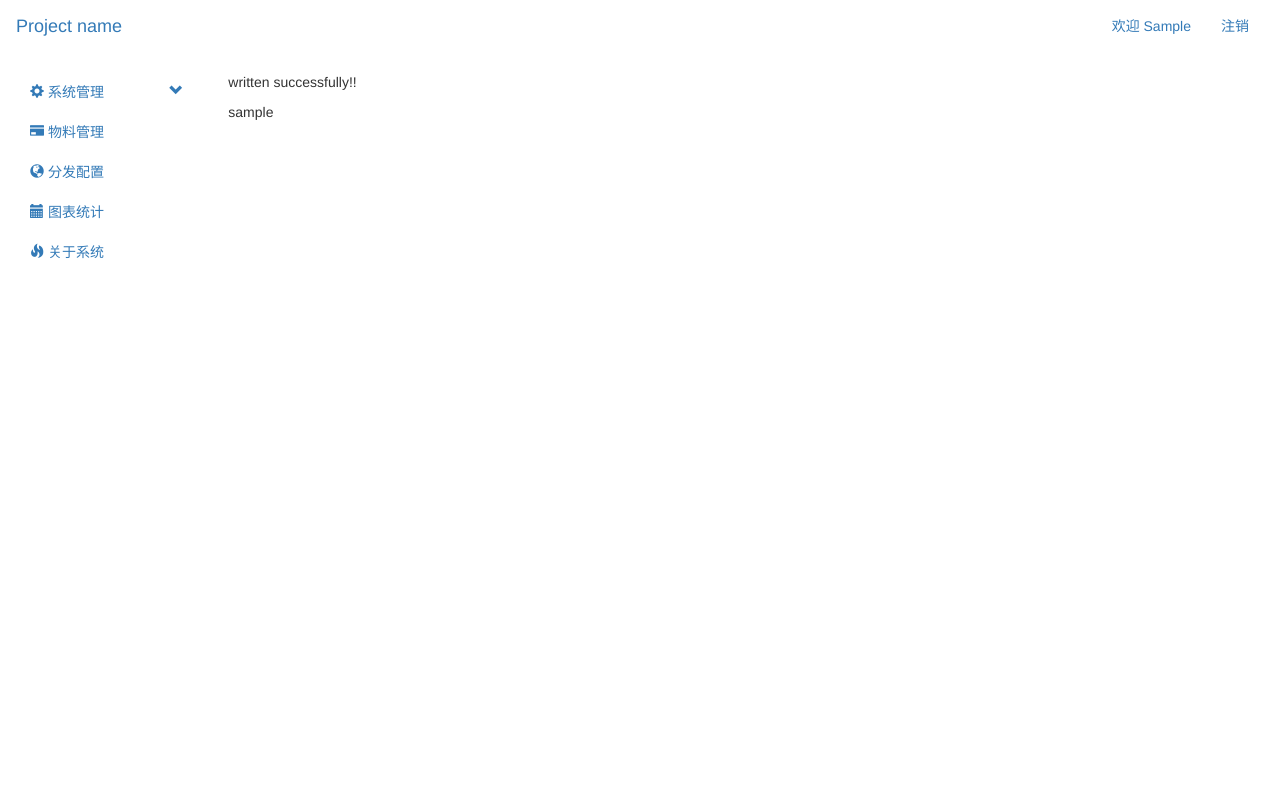
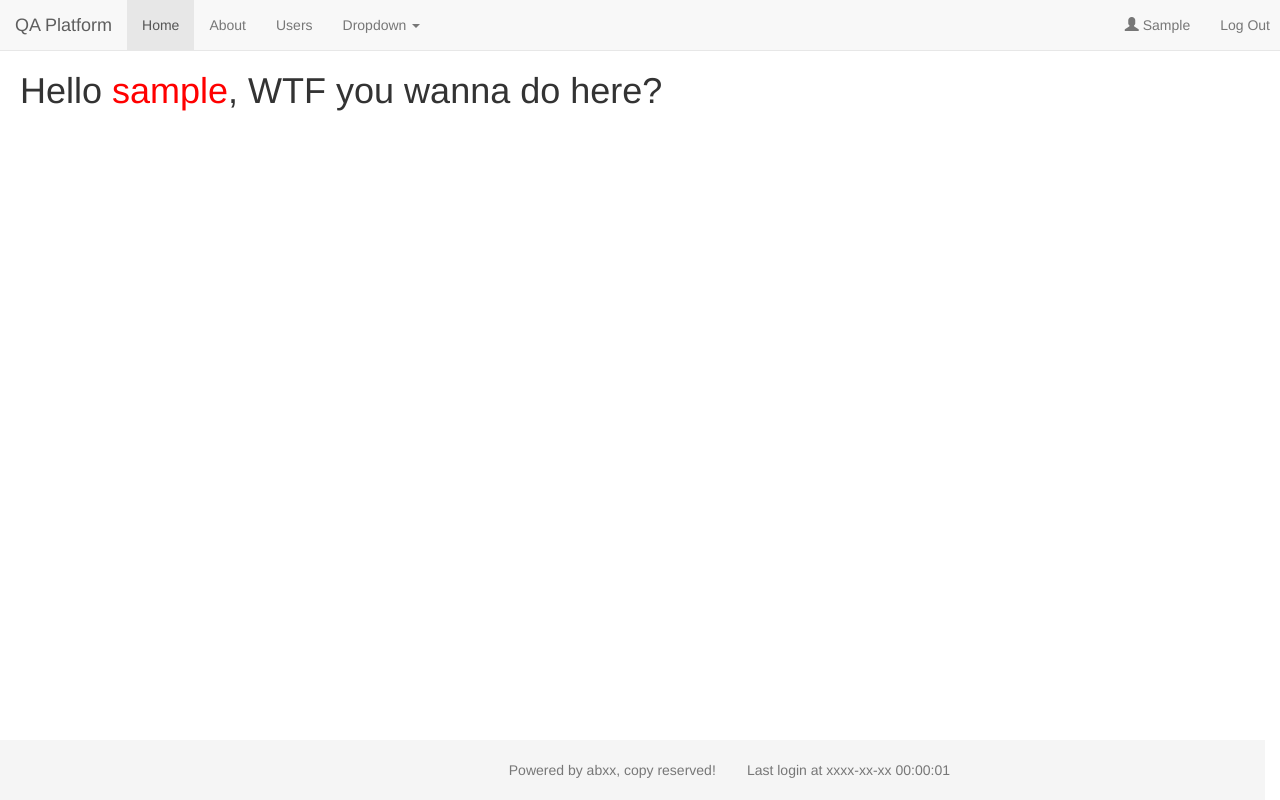
Before and after one commit to nicklasyao/qa-plateform, a Django app: page / in a window 1280 px wide. Run offline with Django 3.2, Linux system fonts and the light colour scheme; the visitor is signed in with stand-in values (Sample User, id 1); some libraries are stand-ins or nearby versions.

Commit message:
new nav bar
reset nav bar

```diff
--- a/home/templates/index.html
+++ b/home/templates/index.html
@@ -1,7 +1,6 @@
 {% extends "base_page.html" %}
 {% block content %}
 
-<p>written successfully!!</p>
-<p>{{ user }}</p>
+<h1>Hello <span style="color:red">{{ user }}</span>, WTF you wanna do here?</h1>
 
 {% endblock %}
--- /dev/null
+++ b/static/bootstrap-3.3.7-dist/css/sticky-footer.css
@@ -0,0 +1,33 @@
+/* Sticky footer styles
+-------------------------------------------------- */
+html {
+  position: relative;
+  min-height: 100%;
+}
+body {
+  /* Margin bottom by footer height */
+  margin-bottom: 60px;
+}
+.footer {
+  position: absolute;
+  bottom: 0;
+  width: 100%;
+  /* Set the fixed height of the footer here */
+  height: 60px;
+  background-color: #f5f5f5;
+}
+
+
+/* Custom page CSS
+-------------------------------------------------- */
+/* Not required for template or sticky footer method. */
+
+.container {
+  width: auto;
+  max-width: 680px;
+  padding: 0 15px;
+}
+.container .text-muted {
+  margin: 20px 0;
+  float: right;
+}
--- a/static/bootstrap-3.3.7-dist/js/test.js
+++ /dev/null
@@ -1,3 +0,0 @@
-function test(){
-alert('aaaaaaaaaa')
-}
--- a/templates/base_page.html
+++ b/templates/base_page.html
@@ -3,17 +3,18 @@
 <head>
     <meta charset="UTF-8">
     <link href="/static/bootstrap-3.3.7-dist/css/bootstrap.min.css" rel="stylesheet">
+    <link href="/static/bootstrap-3.3.7-dist/css/sticky-footer.css" rel="stylesheet">
     <script src="/static/bootstrap-3.3.7-dist/js/jquery-3.3.1.js"></script>
     <script src="/static/bootstrap-3.3.7-dist/js/bootstrap.min.js"></script>
-    <script src="/static/bootstrap-3.3.7-dist/js/test.js"></script>
     <title>QA Platform</title>
 </head>
-<body >
-<div class="container-fluid" style="background-image:'static/images/back.jpg'">
-    <!--{% block nav_bar %}-->
+<body>
+<div class="container-fluid">
+    <!--to nav bar-->
     <div class="row">
-        <nav class="navbar">
-            <div class="container-fluid">
+        <div col-lg-12>
+            <!-- Fixed navbar -->
+            <nav class="navbar navbar-default navbar-fixed-top">
                 <div class="navbar-header">
                     <button type="button" class="navbar-toggle collapsed" data-toggle="collapse" data-target="#navbar"
                             aria-expanded="false" aria-controls="navbar">
@@ -22,82 +23,76 @@
                         <span class="icon-bar"></span>
                         <span class="icon-bar"></span>
                     </button>
-                    <a class="navbar-brand" href="/">Project name</a>
+                    <a class="navbar-brand" href="/">QA Platform</a>
                 </div>
-                <div id="navbar" class="navbar-collapse collapse">
+                <div id="navbar" class="navbar-collapse collapse" style="padding-right:10px">
+                    <ul class="nav navbar-nav">
+                        <li class="active">
+                            <a href="/">Home</a>
+                        </li>
+                        <li>
+                            <a href="/learning/">About</a>
+                        </li>
+                        <li>
+                            <a href="/user/" onclick="resetClass">Users</a>
+                        </li>
+                        <li class="dropdown">
+                            <a href="#" class="dropdown-toggle" data-toggle="dropdown" role="button"
+                               aria-haspopup="true" aria-expanded="false">Dropdown <span class="caret"></span></a>
+                            <ul class="dropdown-menu">
+                                <li>
+                                    <a href="#">Action</a>
+                                </li>
+                                <li>
+                                    <a href="#">Another action</a>
+                                </li>
+                                <li>
+                                    <a href="#">Something else here</a>
+                                </li>
+                                <li role="separator" class="divider"></li>
+                                <li class="dropdown-header">Nav header</li>
+                                <li>
+                                    <a href="#">Separated link</a>
+                                </li>
+                                <li>
+                                    <a href="#">One more separated link</a>
+                                </li>
+                            </ul>
+                        </li>
+                    </ul>
                     <ul class="nav navbar-nav navbar-right">
-                        <li><a>欢迎 {{ user.first_name }}</a></li>
-                        <!--<li><a href="#">Dashboard</a></li>-->
-                        <!--<li><a href="#">Settings</a></li>-->
-                        <!--<li><a href="#">Profile</a></li>-->
-                        <li><a href="/logout/">注销</a></li>
+                        <li>
+                            <a><i class="glyphicon glyphicon-user"></i> {{ user.first_name }}</a>
+                        </li>
+                        <li>
+                            <!--<a href="#">{{ user.first_name }}</a>-->
+                        </li>
+                        <li>
+                            <a href="/logout/">Log Out</a>
+                        </li>
                     </ul>
-                    <!--<form class="navbar-form navbar-right">-->
-                        <!--<input type="text" class="form-control" placeholder="Search...">-->
-                    <!--</form>-->
                 </div>
-            </div>
+                <!--/.nav-collapse -->
         </nav>
     </div>
-    <!--{% endblock %}-->
-
-     <!--side bar & content-->
-    <div class="row">
-        <div class="col-lg-2">
-            {% block side_bar %}
-            <ul id="main-nav" class="nav">
-                    <li>
-                        <a href="#systemSetting" class="nav-header collapsed" data-toggle="collapse">
-                            <i class="glyphicon glyphicon-cog"></i>
-                            系统管理
-                            <span class="pull-right glyphicon glyphicon-chevron-down"></span>
-                        </a>
-                        <ul id="systemSetting" class="nav nav-list collapse secondmenu" style="height: 0px;">
-                            <li><a href="/user/"><i class="glyphicon glyphicon-user"></i>用户列表</a></li>
-                            <li><a href="/learning/"><i class="glyphicon glyphicon-th-list"></i>学习资料</a></li>
-                            <li><a href="#"><i class="glyphicon glyphicon-asterisk"></i>角色管理</a></li>
-                            <li><a href="#"><i class="glyphicon glyphicon-edit"></i>修改密码</a></li>
-                            <li><a href="#"><i class="glyphicon glyphicon-eye-open"></i>日志查看</a></li>
-                        </ul>
-                    </li>
-                    <li>
-                        <a href="#">
-                            <i class="glyphicon glyphicon-credit-card"></i>
-                            物料管理
-                        </a>
-                    </li>
-                    <li>
-                        <a href="#">
-                            <i class="glyphicon glyphicon-globe"></i>
-                            分发配置
-                            <!--<span class="label label-warning pull-right">5</span>-->
-                        </a>
-                    </li>
-                    <li>
-                        <a href="./charts.html">
-                            <i class="glyphicon glyphicon-calendar"></i>
-                            图表统计
-                        </a>
-                    </li>
-                    <li>
-                        <a href="#">
-                            <i class="glyphicon glyphicon-fire"></i>
-                            关于系统
-                        </a>
-                    </li>
-                </ul>
+    <!--cotent-->
+    <div class="row" style="margin:20px; margin-top:4%">
+        <div col-lg-12>
+            {% block content %}
+            <p>base content ...</p>
             {% endblock %}
         </div>
-
-        <div class="col-lg-10">
-            {% block content %}
-            {% endblock %}
-        </div>
-
     </div>
 
-    {% block footer %}
-    {% endblock %}
+
+    <!--footer-->
+    <div class="row">
+        <footer class="footer">
+            <div class="container">
+                <p class="text-muted">Powered by abxx, copy reserved! &nbsp;&nbsp;&nbsp;&nbsp;&nbsp;&nbsp; Last login at xxxx-xx-xx 00:00:01</p>
+            </div>
+        </footer>
+    </div>
 </div>
 </body>
 </html>
```
Also changed, not shown: 1 other file.
